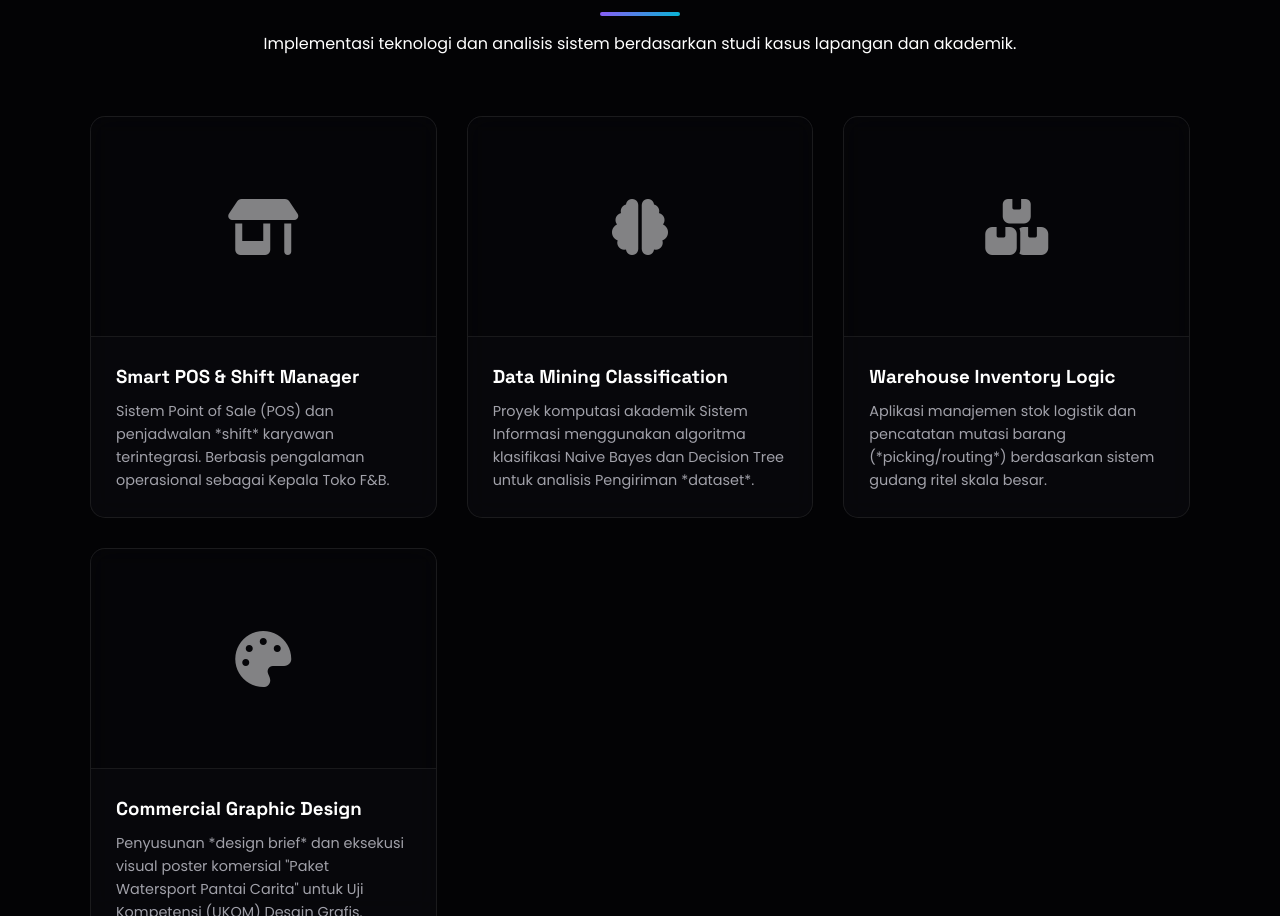
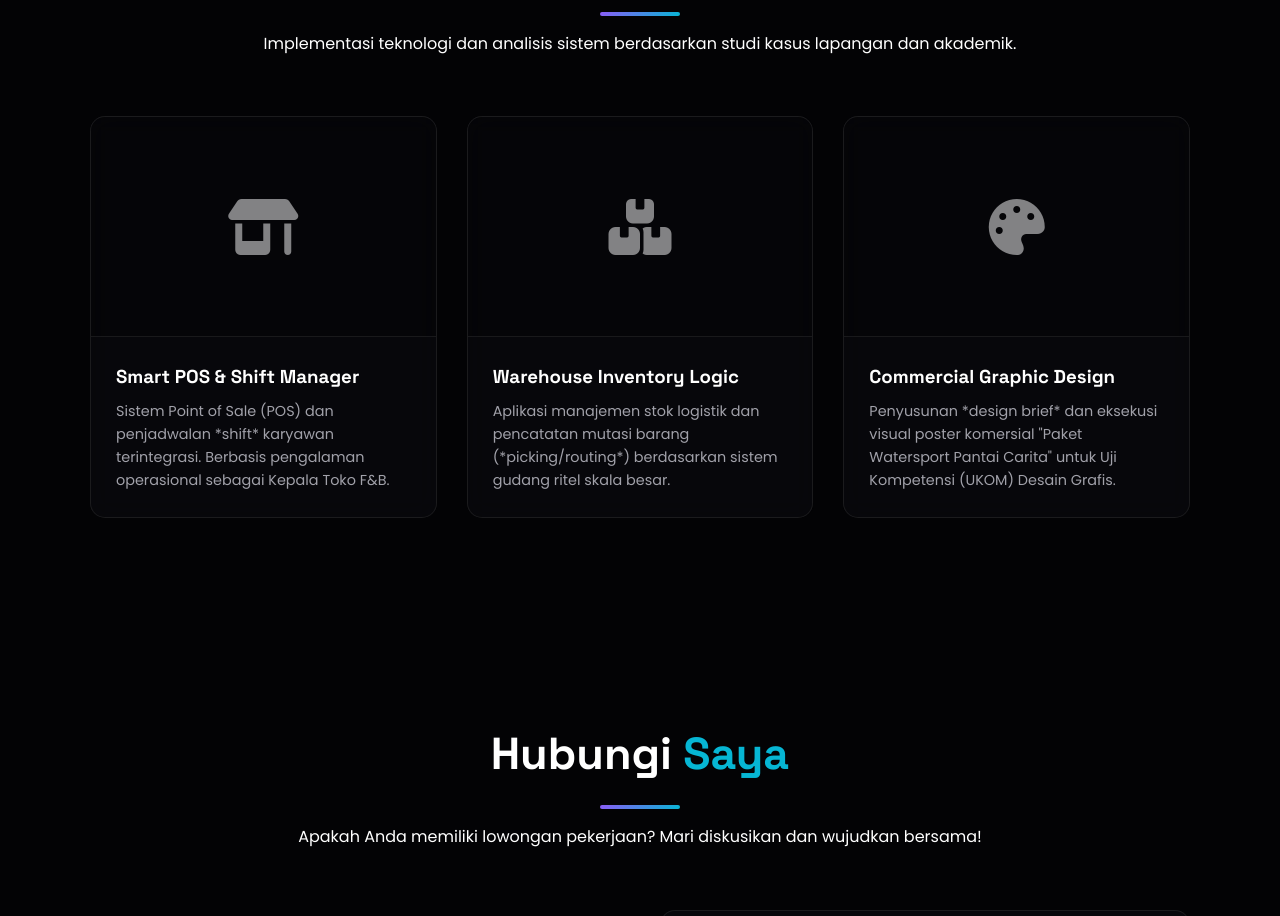
Before and after one commit to ahmadhapendi12/cv-me, a plain HTML site: page index.html in a window 1280 px wide. Shown: the part 5048-5964 px from the top of the page. Drawn offline with Linux system fonts and the light colour scheme.

Commit message:
Update index.html

```diff
--- a/index.html
+++ b/index.html
@@ -516,19 +516,6 @@ Sebagai Mahasiswa Teknik Informatika yang aktif, saya menggabungkan pengalaman l
                 </div>
             </div>
 
-            <div class="glass-card tilt-card port-card reveal delay-2">
-                <div class="port-img">
-                    <i class="fas fa-brain"></i>
-                    <div class="port-overlay">
-                        <a href="#"><i class="fas fa-link"></i></a>
-                    </div>
-                </div>
-                <div class="port-content">
-                    <h3 style="margin-bottom: 8px; color: #fff;">Data Mining Classification</h3>
-                    <p style="color: var(--text-dim); font-size: 0.9rem;">Proyek komputasi akademik Sistem Informasi menggunakan algoritma klasifikasi Naive Bayes dan Decision Tree untuk analisis Pengiriman *dataset*.</p>
-                </div>
-            </div>
-
             <div class="glass-card tilt-card port-card reveal delay-3">
                 <div class="port-img">
                     <i class="fas fa-boxes"></i>
```
